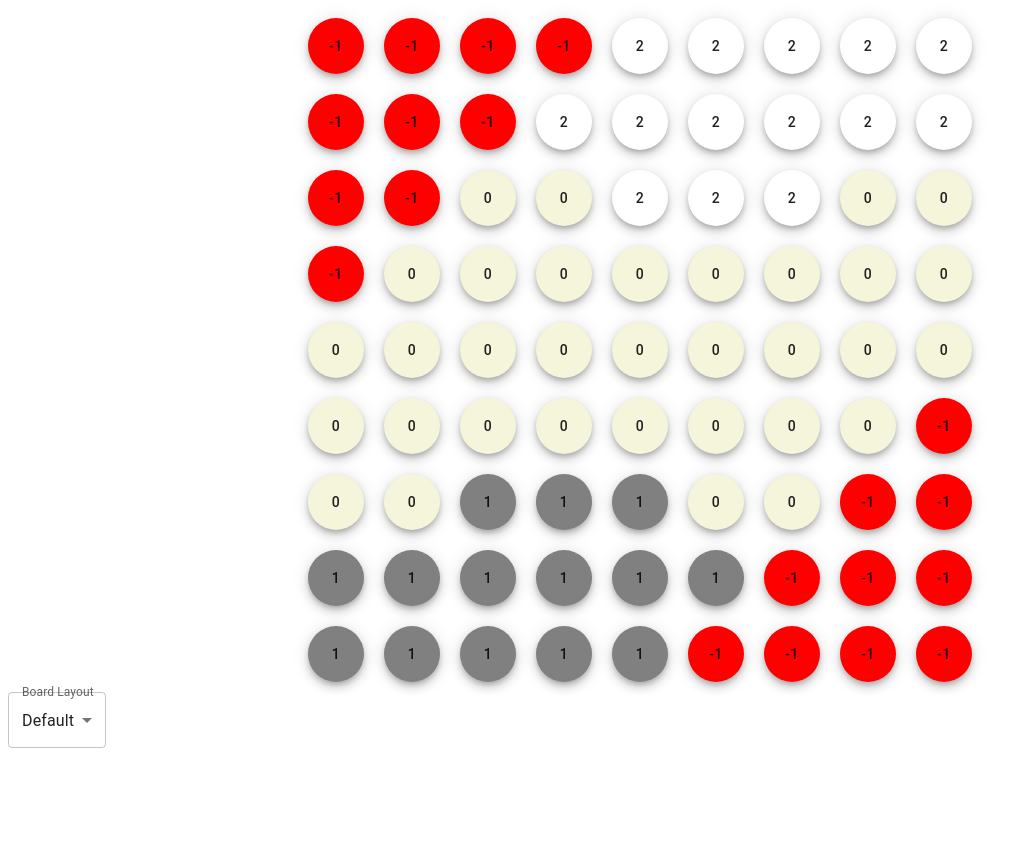
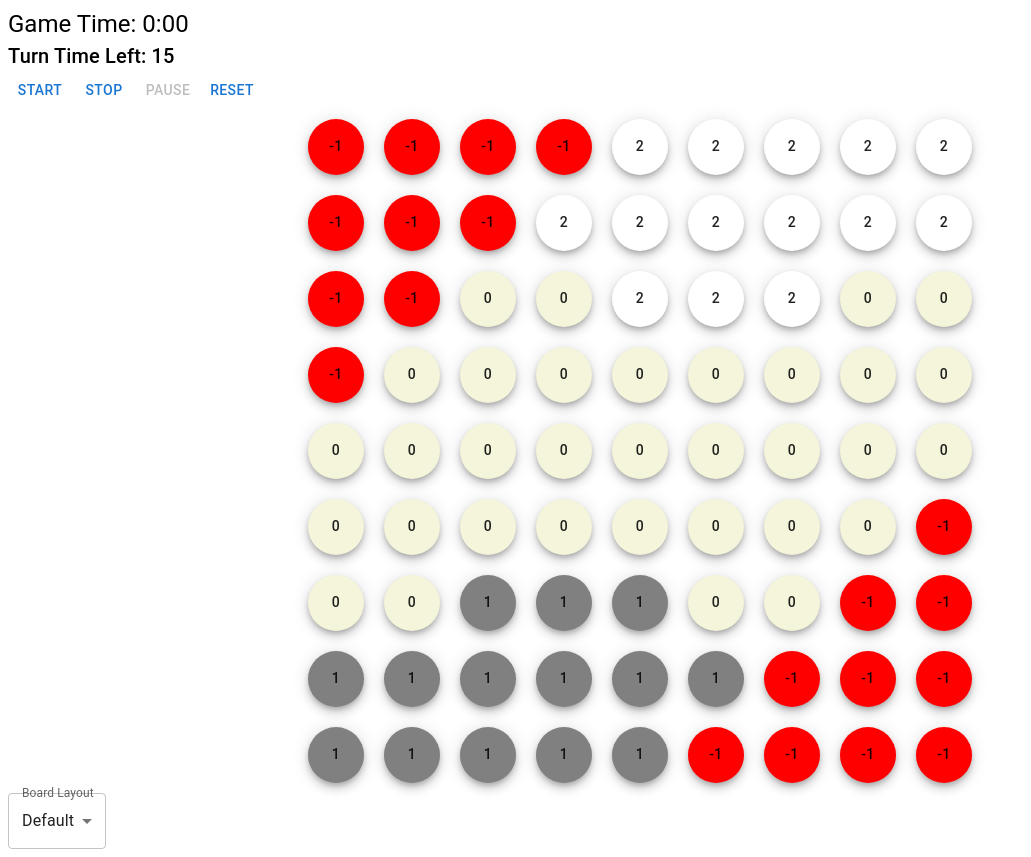
Before and after one commit to AnkitAhlwat/AbaAI, a React (Vite) app in the folder abaai-client/: page / in a window 1280 px wide. Shown: the whole page, without its empty margins (0-1031 px from the left). Before the commit the page ends 800 px from the top, so only its background shows below. Built offline with nearby package versions, Linux system fonts and the light colour scheme.

Commit message:
Added in Clock.jsx component with clock and gameclock and working Start, Pause, and Reset Buttons and features

```diff
--- /dev/null
+++ b/abaai-client/src/components/Clock.jsx
@@ -0,0 +1,76 @@
+import React, { useState, useEffect, useRef } from 'react';
+import { Box, Typography, Button } from '@mui/material';
+
+const GameClock = ({ initialGameTime = 0, turnTimeLimit = 15 }) => {
+  const [gameTime, setGameTime] = useState(initialGameTime);
+  const [turnTime, setTurnTime] = useState(turnTimeLimit);
+  const [gameActive, setGameActive] = useState(false);
+  const [turnActive, setTurnActive] = useState(false);
+  const waitTimeRef = useRef(1000);
+  const startTimeRef = useRef(0);
+
+  // Game time counter
+  useEffect(() => {
+    let gameTimer;
+    if (gameActive) {
+      gameTimer = setInterval(() => {
+        setGameTime((prevTime) => prevTime + 1);
+      }, 1000);
+    }
+    return () => clearInterval(gameTimer);
+  }, [gameActive]);
+
+  // Turn time countdown
+  useEffect(() => {
+    let turnTimer;
+    if (turnActive && turnTime > 0) {
+      turnTimer = setInterval(() => {
+        setTurnTime((prevTime) => prevTime - 1);
+      }, 1000);
+    } else if (turnTime === 0) {
+      setTurnActive(false);
+    }else if (turnTime < 0){
+        setTurnTime(0);
+    }
+    return () => clearInterval(turnTimer);
+  }, [turnActive, turnTime]);
+
+  const handleStart = () => {
+    startTimeRef.current = Date.now();
+    setTimeout(() => {
+        setGameActive(true);
+        setTurnActive(true);
+        setGameTime((prevTime) => prevTime + 1);
+        setTurnTime((prevTime) => prevTime - 1);
+    }, waitTimeRef.current);
+  };
+
+  const handleStop = () => {
+  };
+
+  const handlePause = () => {
+    waitTimeRef.current = 1000 - (Date.now() - startTimeRef.current)%1000;
+    setGameActive(false);
+    setTurnActive(false);
+  };
+
+  const handleReset = () => {
+    setGameTime(initialGameTime);
+    setTurnTime(turnTimeLimit);
+    setGameActive(false);
+    setTurnActive(false);
+  };
+
+  return (
+    <Box>
+      <Typography variant="h5">Game Time: {Math.floor(gameTime / 60)}:{String(gameTime % 60).padStart(2, '0')}</Typography>
+      <Typography variant="h6">Turn Time Left: {turnTime}</Typography>
+      <Button onClick={handleStart} disabled={gameActive}>Start</Button>
+      <Button onClick={handleStop}>Stop</Button>
+      <Button onClick={handlePause} disabled={!gameActive}>Pause</Button>
+      <Button onClick={handleReset}>Reset</Button>
+    </Box>
+  );
+};
+
+export default GameClock;
--- a/abaai-client/src/components/Game.jsx
+++ b/abaai-client/src/components/Game.jsx
@@ -3,6 +3,7 @@ import { Board } from "./Board";
 import ConfigMenu from "./ConfigMenu";
 import { useState } from "react";
 import { useBoard } from "../hooks/useBoard";
+import GameClock from "./Clock";
 
 const Game = () => {
   const [config, setConfig] = useState({
@@ -12,6 +13,7 @@ const Game = () => {
 
   return (
     <>
+      <GameClock initialTime={600} />
       <Board boardArray={board} />
       <ConfigMenu config={config} setConfig={setConfig} />
     </>
```
